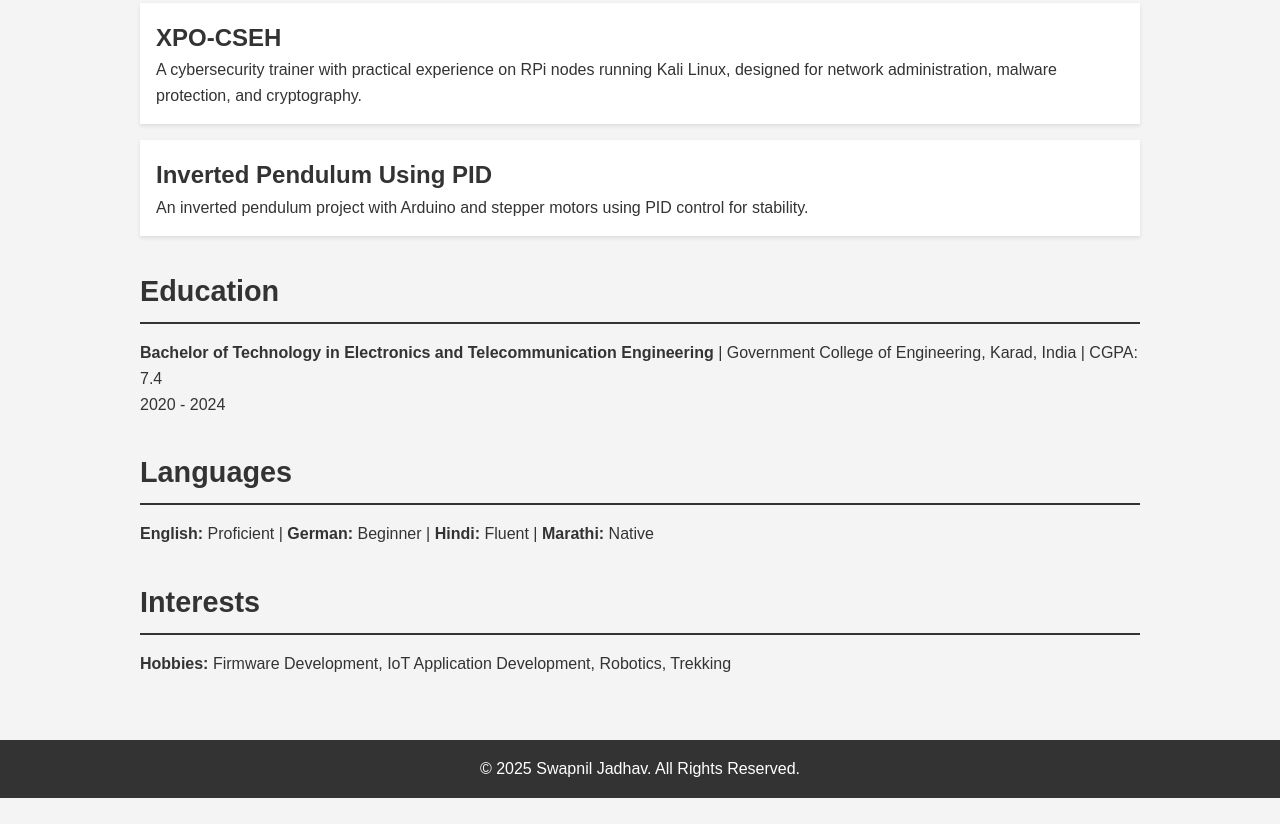
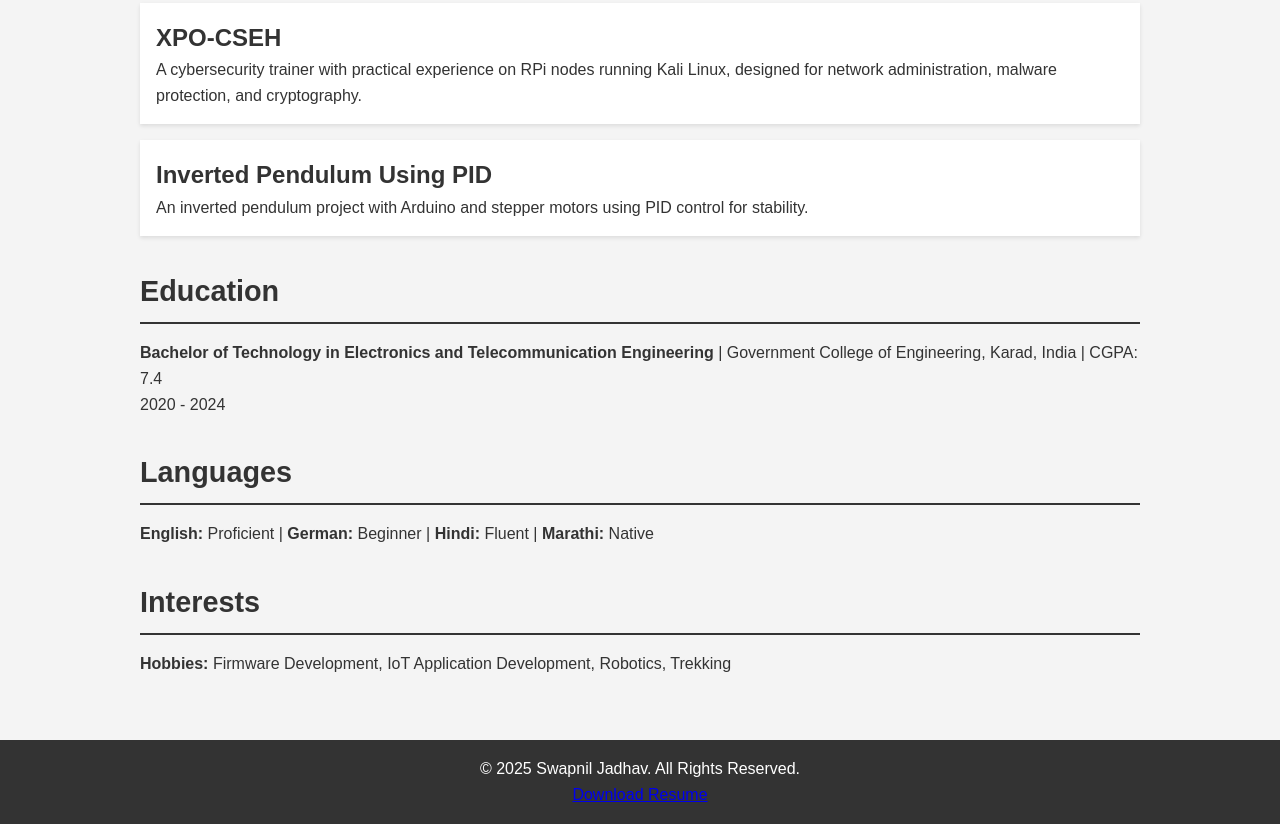
Before and after one commit to Swapnil-2503/Swapnil-2503.github.io, a plain HTML site: page index.html in a window 1280 px wide. Shown: the part 1319-2143 px from the top of the page. Before the commit the page ends 2117 px from the top, so only its background shows below. Drawn offline with Linux system fonts and the light colour scheme.

Commit message:
upload resume download provision

```diff
--- a/index.html
+++ b/index.html
@@ -86,6 +86,8 @@
 
     <footer>
         <p>&copy; 2025 Swapnil Jadhav. All Rights Reserved.</p>
+        <a href="Swapnil_Jadhav_Resume.pdf" download="Swapnil_Jadhav_Resume.pdf">Download Resume</a>
     </footer>
+
 </body>
 </html>
```
Also changed, not shown: 1 other file.
